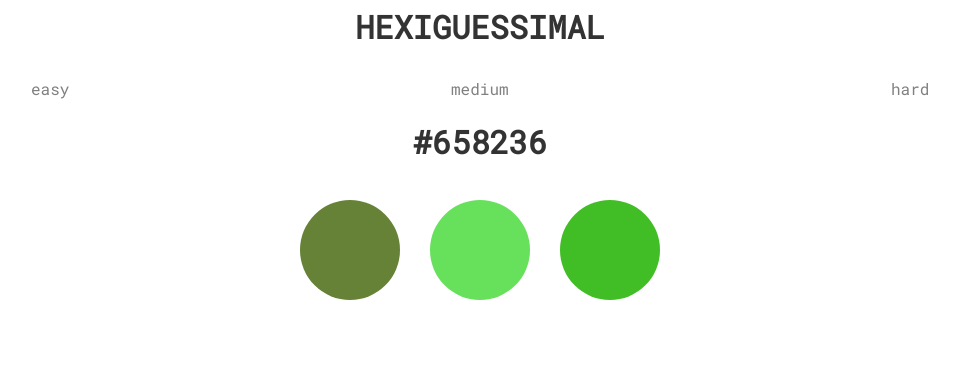
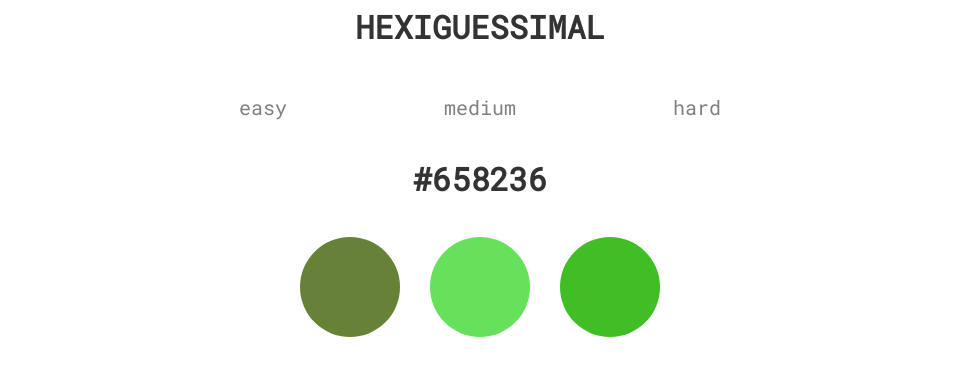
Before and after one commit to lukehampton6/hexiguessimal, a React (Create React App) app: page / in a window 1280 px wide. Shown: the top 376 px of the page, without its empty margins (160-1119 px from the left). Built offline with nearby package versions, Linux system fonts and the light colour scheme.

Commit message:
media query for modes

```diff
--- a/package.json
+++ b/package.json
@@ -2,6 +2,7 @@
   "name": "hexiguessimal",
   "version": "0.1.0",
   "private": true,
+  "homepage": "https://lukehampton6.github.io/hexiguessimal/",
   "dependencies": {
     "@testing-library/jest-dom": "^5.14.1",
     "@testing-library/react": "^11.2.7",
@@ -19,6 +20,7 @@
     "build": "react-scripts build",
     "test": "react-scripts test",
     "eject": "react-scripts eject",
+    "predeploy": "npm run build",
     "deploy": "gh-pages -d build"
   },
   "eslintConfig": {
--- a/src/components/GenerateColors.js
+++ b/src/components/GenerateColors.js
@@ -49,11 +49,13 @@ function GenerateColors() {
     return (
         <div>
             <h1 className="header">HEXIGUESSIMAL</h1>
+            <div className="container">
             <ul className="modeList">
                 <li className="mode" onClick={() => difficultySelect(2)}>easy</li>
                 <li className="mode" onClick={() => difficultySelect(5)}>medium</li>
                 <li className="mode" onClick={() => difficultySelect(8)}>hard</li>
             </ul>
+            </div>
             <h1 className="hexcode">{correctColor}</h1>
             <div>
                 <ul className="colorList">
--- a/src/index.css
+++ b/src/index.css
@@ -9,6 +9,18 @@ code {
   font-family: source-code-pro, Menlo, Monaco, Consolas, 'Courier New',
     monospace;
 }
+
+@media screen and (min-width: 950px) {
+  .modeList {
+    width: 50%;
+  }
+  .container {
+    display: flex;
+    justify-content: center;
+  }
+}
+
+
 
 .header {
   text-align: center;
@@ -31,6 +43,7 @@ code {
 }
 
 .mode {
+  font-size: 20px;
   display: inline-block;
   vertical-align: middle;
   -webkit-transform: perspective(1px) translateZ(0);
```
